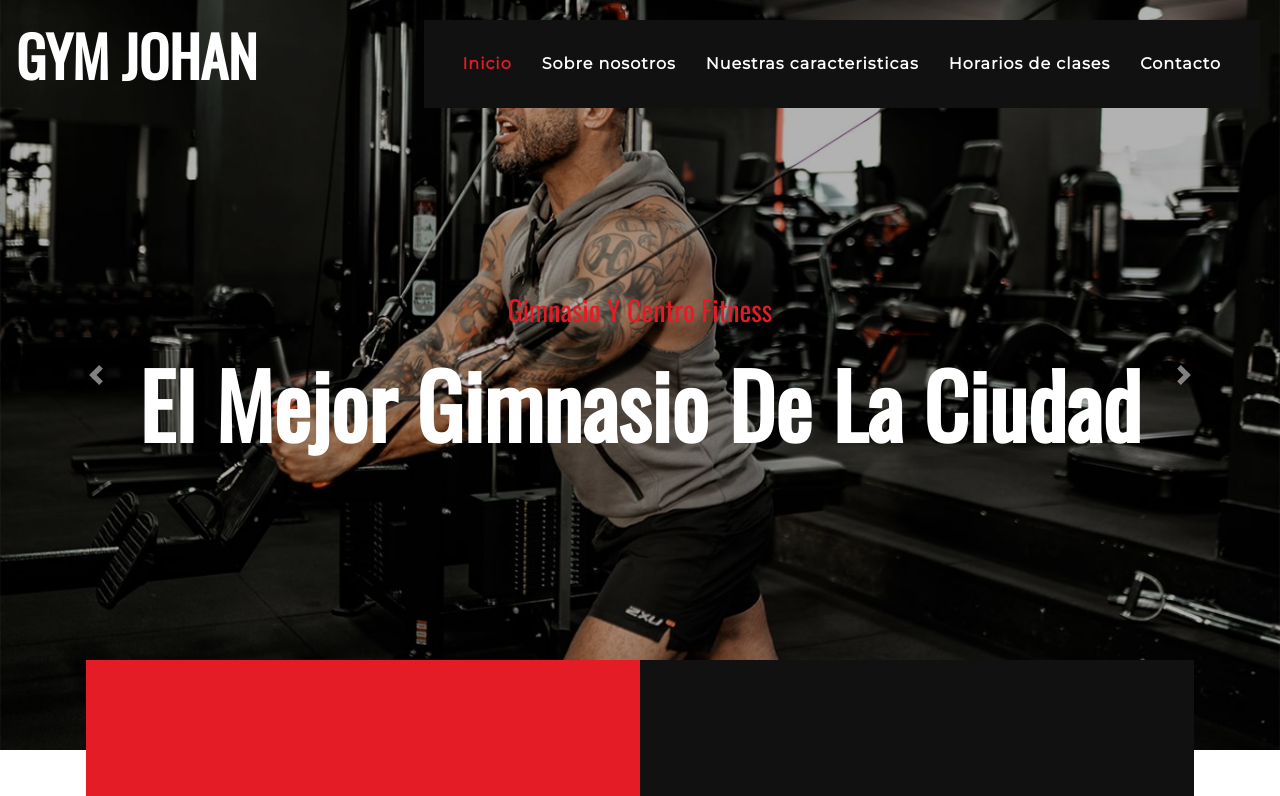
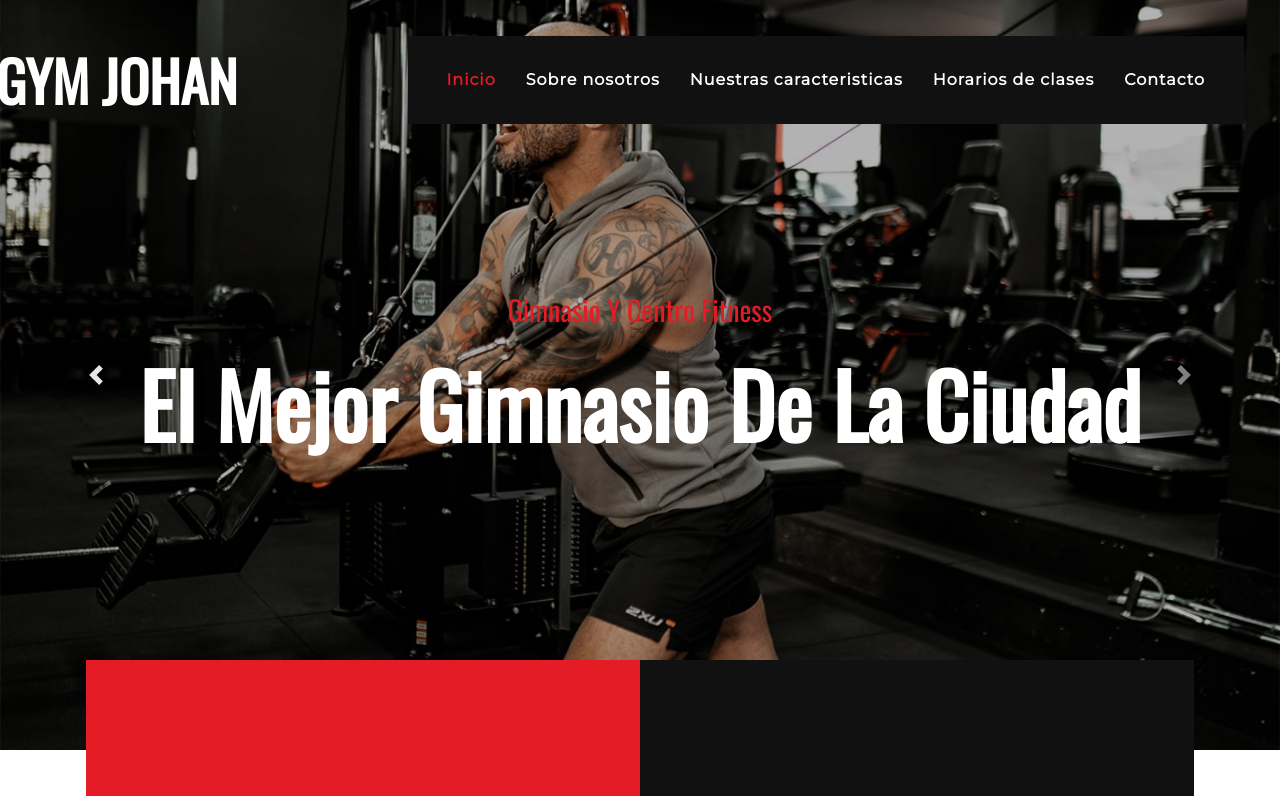
Before and after one commit to BrayanMacias465/GYM, an Angular app in the folder Gym/: page /inicio in a window 1280 px wide. Shown: the top 796 px of the page. Built offline with nearby package versions, Linux system fonts and the light colour scheme.

Commit message:
modificar navbar

```diff
--- a/Gym/src/app/components/navbar/navbar.component.css
+++ b/Gym/src/app/components/navbar/navbar.component.css
@@ -1,4 +1,4 @@
-.fixed {
+.container-fluid {
     position: fixed;
     top: 20px;
     right: 20px;
--- a/Gym/src/app/components/navbar/navbar.component.html
+++ b/Gym/src/app/components/navbar/navbar.component.html
@@ -3,7 +3,6 @@
         <a href="" class="navbar-brand">
             <h1 class="m-0 display-4 font-weight-bold text-uppercase text-white">Gym Johan</h1>
         </a>
-        <div class="fixed d-flex flex-column justify-content-end">
         <button (click)="navStatus = !navStatus" type="button" class="navbar-toggler" data-toggle="collapse" data-target="#navbarCollapse">
             <span class="navbar-toggler-icon"></span>
         </button>
@@ -16,6 +15,5 @@
                 <a href="inicio#contactos" class="nav-item nav-link">Contacto</a>
             </div>
         </div>
-        </div>
     </nav>
 </div>
```
Lines whose indentation alone changed are shown as unchanged.
